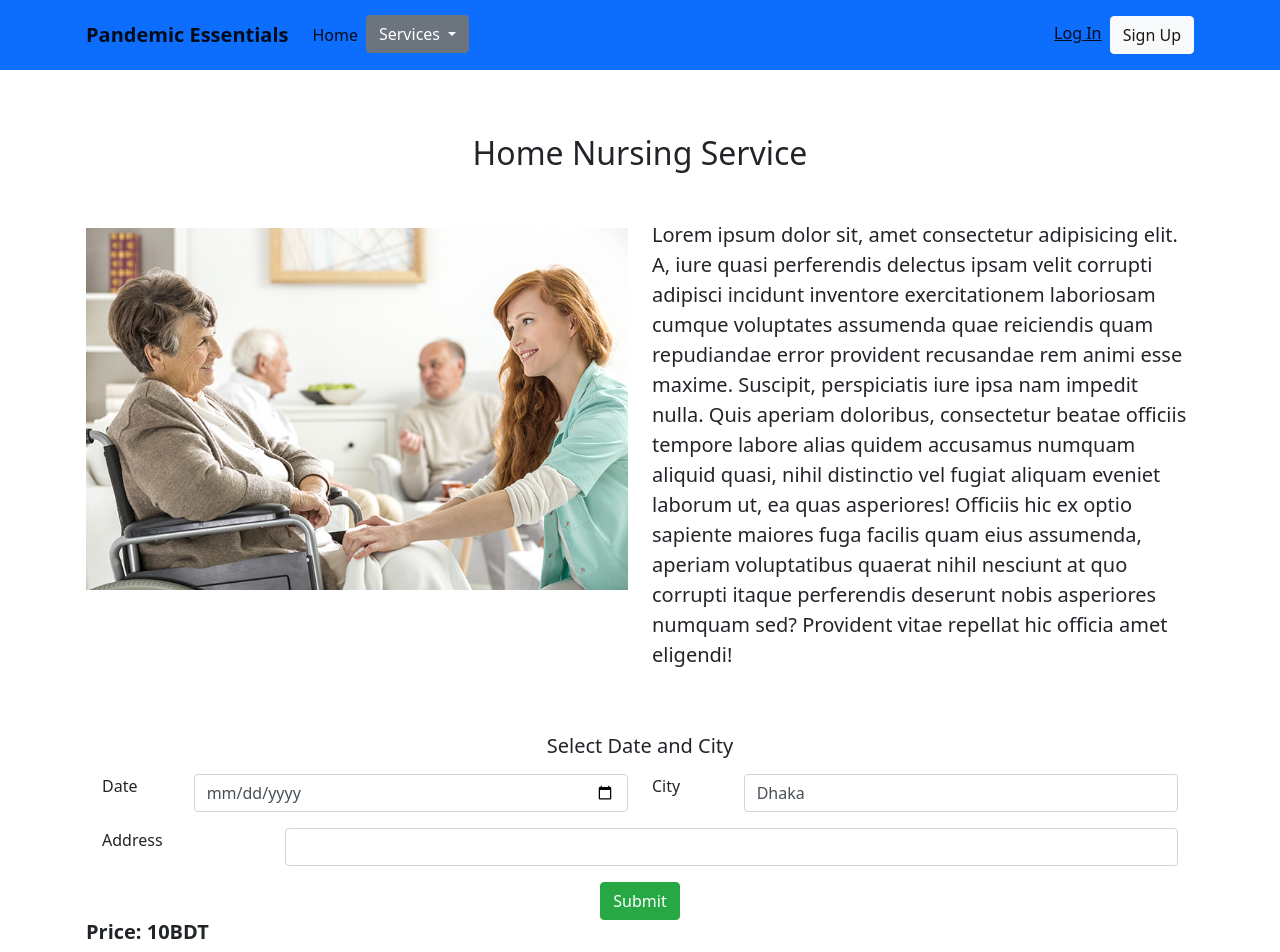
After one commit to irfan-rumon/Pandemic_based_services, a Flask app: page /homeNurse/getNurseService in a window 1280 px wide. The commit adds this page. Run offline with Flask 2, Linux system fonts and the light colour scheme; parts of the project's set-up code (start-up, migrations or seed data) failed here and were passed over; some libraries are stand-ins or nearby versions.

Commit message:
added backend for home nursing service

```diff
--- a/app.py
+++ b/app.py
@@ -12,6 +12,7 @@ from auth import auth
 from test import test
 from admin import admin
 from shop import shop
+from homeNursingRoute import homeNurse
 
 app = Flask(__name__)
 app.secret_key = "abc"
@@ -26,6 +27,7 @@ app.register_blueprint(auth, url_prefix="/auth")
 app.register_blueprint(test, url_prefix="/test")
 app.register_blueprint(admin, url_prefix="/admin")
 app.register_blueprint(shop, url_prefix="/shop")
+app.register_blueprint(homeNurse, url_prefix="/homeNurse")
 
 connect(db='cse499', host='localhost', port=27017)
 
--- a/auth.py
+++ b/auth.py
@@ -17,7 +17,7 @@ def postSignup():
     # print(request.form.get('UserName'))
 
     # user Roles  Which can be accepted .
-    valid_User_Roles = set(['customer', 'doctor', 'admin'])
+    valid_User_Roles = set(['customer',  'admin'])
     # checking if UserRole is valid from form submisson
     if request.form.get('UserRole') not in  valid_User_Roles:
         flash("This Role is not accepted ")
--- /dev/null
+++ b/homeNursingRoute.py
@@ -0,0 +1,124 @@
+from flask import Blueprint, render_template, request, redirect, url_for, flash, session
+from homeNursingDB import HomeNursingDb
+from middleware import is_loggedIn, has_permission
+from datetime import datetime
+
+homeNurse = Blueprint("homeNurse",__name__, static_folder="static", template_folder="templates")
+
+nurseDb = HomeNursingDb()
+
+
+@homeNurse.route("/postAddNurse", methods =["Post"])
+@is_loggedIn
+@has_permission('admin')
+def postAddNurse():
+
+    city = request.form.get('city'),
+    city = city[0]
+    nurseNumber = request.form.get('nurseNumber')
+    nurseNumber = int(nurseNumber)
+
+    try:
+        result =  nurseDb.add_nurses(city, nurseNumber)
+        if result["Success"]:
+            flash("Nurse added")
+    except Exception as e:
+
+        flash("Error try again")
+
+    print(city )
+    print(nurseNumber)
+
+
+    return redirect(url_for('admin.getAdminDashBoard'))
+
+
+@homeNurse.route("/getNurseService", methods =["GET"])
+def getNurseService():
+
+    return render_template("nurseHomePage.html")
+
+
+@homeNurse.route("/postBookNurse", methods =["Post"])
+@is_loggedIn
+def postBookNurs():
+    city = request.form.get('city')
+    date = request.form.get('date')
+    address = request.form.get('address')
+
+    cityNurseNumber = nurseDb.nursesNumberInCity(city=city)
+    print(cityNurseNumber)
+
+    alreadyBookedNurseNumber= nurseDb.get_number_bookedNurses(city=city,date=date)
+    print(alreadyBookedNurseNumber)
+
+
+    if alreadyBookedNurseNumber<cityNurseNumber :
+        bookNurse = nurseDb.bookNurse(
+        city=city,
+        user_email=session['UserEmail'],
+        address=address,
+        date=date,
+        done=False
+        )
+
+        flash("Order for home Nursing is taken. Nurse will be at your place on due time.Please call 01XXXXXXXXX for details or if you face any problem")
+
+    else:
+        flash(" Sorry no nurse is free at your  area within the due date")
+
+    return redirect(url_for('homeNurse.getNurseService'))
+
+
+# After this need to  connect whit frontend
+
+# Users all nurses
+@homeNurse.route("/getUsersBookedNurses", methods =["GET"])
+@is_loggedIn
+def getUsersBookedNurses():
+
+    users_all_nurses = nurseDb.get_users_booked_nurses(user_email=session['UserEmail'])
+    print(users_all_nurses)
+
+    return render_template("nurseHomePage.html")
+
+
+# all booked nurses record whose done== false
+@homeNurse.route("/getAllPendingNurses", methods =["GET"])
+@is_loggedIn
+def getAllPendingNurses():
+
+    nurses= nurseDb.get_pending_bookedNurses()
+    print(nurses)
+
+    return render_template("nurseHomePage.html")
+
+# remove a booked nurse
+@homeNurse.route("/getRemoveBookedNurses/<nurse_Id>", methods =["GET"])
+@is_loggedIn
+def getRemoveBookedNurses(nurse_Id):
+
+    try:
+        nurse = nurseDb.remove_bookedNUrse(nurse_Id)
+        flash("Your order removed successfully")
+    except Exception as e:
+        flash("Error try again")
+
+
+
+    return render_template("nurseHomePage.html")
+
+# make done = True to booked Nurse entry
+@homeNurse.route("/getChangeBookedNursesDone/<nurse_Id>", methods =["GET"])
+@is_loggedIn
+def getChangeBookedNursesDone(nurse_Id):
+
+    try:
+        nurse = nurseDb.change_pending_bookedNurses(bookedNurse_id=nurse_Id, done=True)
+        flash("Completed 1 bookedNurses Service")
+    except Exception as e:
+        flash("Error try again")
+
+
+
+    return render_template("nurseHomePage.html")
--- a/middleware.py
+++ b/middleware.py
@@ -23,8 +23,6 @@ def has_permission(*roles):
     def decorator(f):
         @wraps(f)
         def wrapper(*args, **kwds):
-            print(session['UserRole'])
-            print(roles)
             if 'UserRole' not  in session:
                 flash(' User don\'t have permission for this operation ')
                 return redirect(url_for('auth.getLogin'))
--- a/templates/base.html
+++ b/templates/base.html
@@ -42,7 +42,7 @@
                             <li role="presentation" class="nav-item"><a class="nav-link" href="{{ url_for('shop.getUsersAllOrder') }}">Order history</a></li>
                             {% endif %}
                             {% if session.UserRole == 'admin'%}
-                            <li role="presentation" class="nav-item"><a class="nav-link" href="#">Admin DashBoard</a></li>
+                            <li role="presentation" class="nav-item"><a class="nav-link" href="{{ url_for('admin.getAdminDashBoard') }}">Admin DashBoard</a></li>
 
                             {% endif %}
 
@@ -56,7 +56,7 @@
                                 </button>
                                 <ul class="dropdown-menu">
                                   <li><a role="presentation" class="dropdown-item" href="{{ url_for('shop.getAllProducts') }}">Shop</a></li>
-                                  <li><a role="presentation" class="dropdown-item" href="#">Home nursing service</a></li>
+                                  <li><a role="presentation" class="dropdown-item" href="{{ url_for('homeNurse.getNurseService') }}">Home nursing service</a></li>
                                   <li> <a role="presentation" class="dropdown-item" href="#">Ambulance service </a></li>
                                   <li><a role="presentation" class="dropdown-item" href="#">Burial and funeral service</a></li>
                                   <li> <a role="presentation" class="dropdown-item" href="#">Covid19 test sample collection </a></li>
--- /dev/null
+++ b/templates/nurseHomePage.html
@@ -0,0 +1,73 @@
+{% extends "base.html" %}
+
+{% block title %}HomeNursing Service{% endblock %}
+
+{% block body %}
+
+<div class="container">
+    <h2 class="text-center">Home Nursing Service</h2>
+    <div class="row my-5">
+      <div class="col-6 py-2">
+        <img class="img-fluid w-100" src="/static/img/NursingHomeCare.jpg" alt="nursing-img">
+      </div>
+      <div class="col-6">
+        <p class="lead">Lorem ipsum dolor sit, amet consectetur adipisicing elit. A, iure quasi perferendis delectus ipsam velit corrupti adipisci incidunt inventore exercitationem laboriosam cumque voluptates assumenda quae reiciendis quam repudiandae error provident recusandae rem animi esse maxime. Suscipit, perspiciatis iure ipsa nam impedit nulla. Quis aperiam doloribus, consectetur beatae officiis tempore labore alias quidem accusamus numquam aliquid quasi, nihil distinctio vel fugiat aliquam eveniet laborum ut, ea quas asperiores! Officiis hic ex optio sapiente maiores fuga facilis quam eius assumenda, aperiam voluptatibus quaerat nihil nesciunt at quo corrupti itaque perferendis deserunt nobis asperiores numquam sed? Provident vitae repellat hic officia amet eligendi!</p>
+      </div>
+    </div>
+    <div>
+      <h5 class="text-center mb-3">Select Date and City</h5>
+      <div class="container">
+        <form  class="form" action="{{ url_for('homeNurse.postBookNurs') }}" method="POST" enctype="multipart/form-data">
+         <div class="row">
+            <div class="col-6">
+              <div class="row">
+                <div class="col-2">
+                  <label for="date">Date</label>
+                 </div>
+                  <div class="col-10">
+                    <input class="form-control" type="date" name="date" id="date" required>
+                  </div>
+              </div>
+            </div>
+            <div class="col-6">
+              <div class="row">
+                <div class="col-2">
+                  <label class="" for="city">City</label>
+                 </div>
+                  <div class="col-10">
+                    <select class="form-control" name="city" id="city">
+                        <option value="dhaka">Dhaka</option>
+                        <option value="rajshahi">Rajshahi</option>
+                        <option value="khulna">Khulna</option>
+                        <option value="chittagong">Chittagong</option>
+                        <option value="barishal">Barishal</option>
+                        <option value="sylhet">Sylhet</option>
+                        <option value="rangpur">Rangpur </option>
+                        <option value="mymensingh">Mymensingh</option>
+                    </select>
+                  </div>
+              </div>
+            </div>
+         </div>
+         <div class="row my-3">
+          <div class="col-2">
+            <label for="address">Address</label>
+           </div>
+            <div class="col-10">
+              <input class="form-control" type="text" name="address" id="address" required>
+            </div>
+        </div>
+         <div class="text-center">
+          <button class="btn btn-success" type="submit">
+            Submit
+          </button>
+         </div>
+        </form>
+      </div>
+      <div>
+        <h5 class="font-weight-bold">Price: 10BDT</h5>
+      </div>
+    </div>
+  </div>
+
+{% endblock %}
--- a/templates/productDetail.html
+++ b/templates/productDetail.html
@@ -8,7 +8,7 @@
     <img class="card-img-top img-responsive " src="/static/img/{{product['product_image']}}" alt="product image" height="300" >
 
 
-    <!-- {% if session.UserRole == 'admin'%} -->
+    {% if session.UserRole == 'admin'%}
 
     <form action="{{ url_for('shop.postIncreaseProduct') }}" method="post"  >
         <div class="form-group">
@@ -20,7 +20,7 @@
       </form>
 
 
-      <!-- {% endif %} -->
+      {% endif %}
 
 
 
```
Also changed, not shown: homeNursingDB.py (+4 -4 lines), templates/admin.html (+38 -1 lines), static/img/NursingHomeCare.jpg (added).
